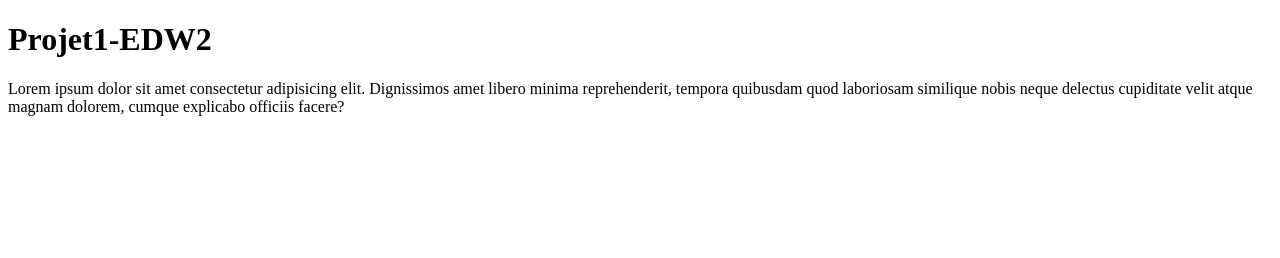
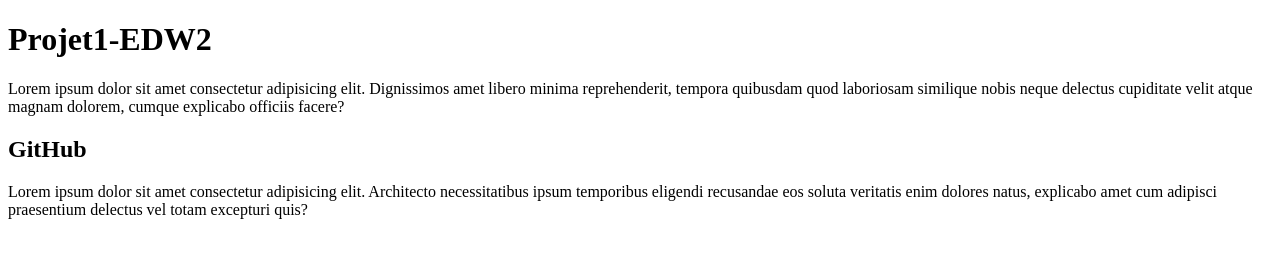
Before and after one commit to pmoukda/EDW2-Projet-1, a plain HTML site: page index.html in a window 1280 px wide. Drawn offline with Linux system fonts and the light colour scheme.

Commit message:
version 2- Ajout d'une section

```diff
--- a/index.html
+++ b/index.html
@@ -8,5 +8,9 @@
 <body>
     <h1>Projet1-EDW2</h1>
     <p>Lorem ipsum dolor sit amet consectetur adipisicing elit. Dignissimos amet libero minima reprehenderit, tempora quibusdam quod laboriosam similique nobis neque delectus cupiditate velit atque magnam dolorem, cumque explicabo officiis facere?</p>
+    <section>
+        <h2>GitHub</h2>
+        <p>Lorem ipsum dolor sit amet consectetur adipisicing elit. Architecto necessitatibus ipsum temporibus eligendi recusandae eos soluta veritatis enim dolores natus, explicabo amet cum adipisci praesentium delectus vel totam excepturi quis?</p>
+    </section>
 </body>
 </html>
```
